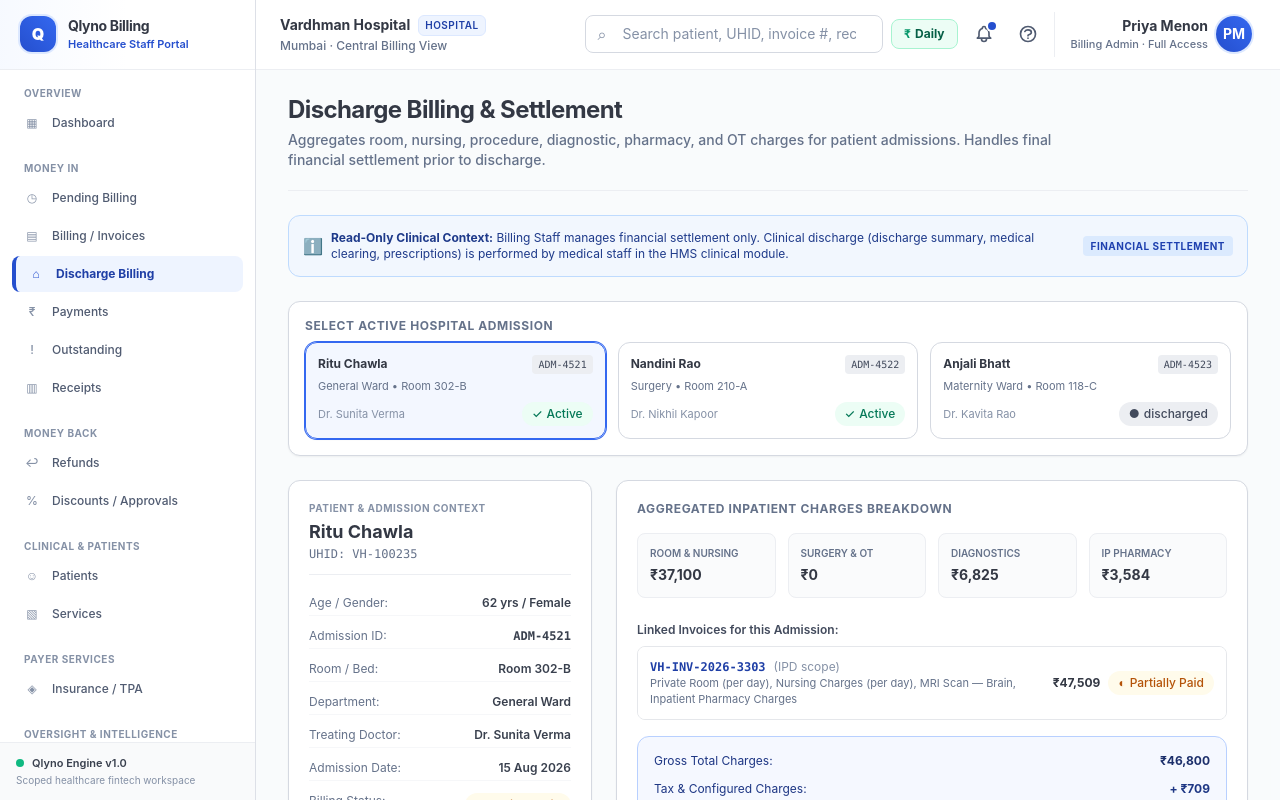
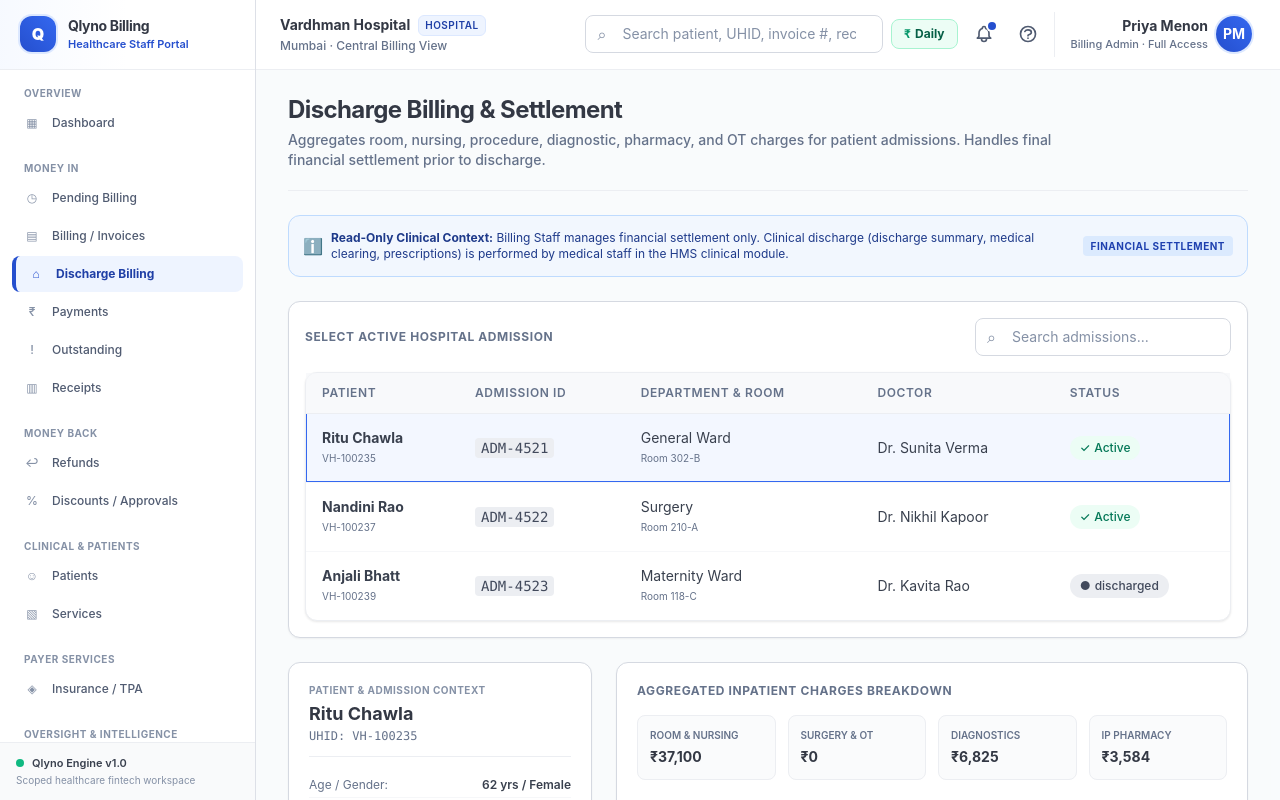
Before and after one commit to vortexdevelopment1/QLYNO, a Next.js app: page /discharge in a window 1280 px wide. Shown: the top 800 px of the page. Built offline with nearby package versions, Linux system fonts and the light colour scheme.

Commit message:
discharge billing and patient module patient card are updated to table format

```diff
--- a/app/discharge/page.tsx
+++ b/app/discharge/page.tsx
@@ -4,6 +4,8 @@ import { useMemo, useState } from "react";
 import { useApp } from "@/context/AppContext";
 import { PageHeader } from "@/components/ui/PageHeader";
 import { StatusBadge } from "@/components/ui/StatusBadge";
+import { DataTable, Column } from "@/components/ui/DataTable";
+import { SearchBar } from "@/components/ui/SearchBar";
 import { formatINR, formatDate } from "@/lib/utils";
 
 export default function DischargeBillingPage() {
@@ -20,6 +22,58 @@ export default function DischargeBillingPage() {
     admissions[0]?.admissionId || "ADM-4521"
   );
   const [settledSuccessMsg, setSettledSuccessMsg] = useState("");
+  const [query, setQuery] = useState("");
+
+  const filteredAdmissions = useMemo(() => {
+    return admissions.filter((adm) => {
+      const pat = patients.find((p) => p.id === adm.patientId);
+      if (!query) return true;
+      const q = query.toLowerCase();
+      return (
+        pat?.name.toLowerCase().includes(q) ||
+        pat?.uhid.toLowerCase().includes(q) ||
+        adm.admissionId?.toLowerCase().includes(q)
+      );
+    });
+  }, [admissions, patients, query]);
+
+  const columns: Column<typeof admissions[0]>[] = [
+    {
+      header: "Patient",
+      accessor: (adm) => {
+        const pat = patients.find((p) => p.id === adm.patientId);
+        return (
+          <div>
+            <div className="font-bold">{pat?.name}</div>
+            <div className="text-[10px] text-ink-500">{pat?.uhid}</div>
+          </div>
+        );
+      },
+    },
+    {
+      header: "Admission ID",
+      accessor: (adm) => (
+        <span className="font-mono bg-ink-100 px-1.5 py-0.5 rounded text-ink-700">{adm.admissionId}</span>
+      ),
+    },
+    {
+      header: "Department & Room",
+      accessor: (adm) => (
+        <div>
+          <div>{adm.department}</div>
+          <div className="text-[10px] text-ink-500">{adm.roomBed || "Ward"}</div>
+        </div>
+      ),
+    },
+    {
+      header: "Doctor",
+      accessor: (adm) => `Dr. ${adm.doctorName?.replace("Dr. ", "")}`,
+    },
+    {
+      header: "Status",
+      accessor: (adm) => <StatusBadge status={adm.status} />,
+    },
+  ];
 
   const selectedEncounter = admissions.find((a) => a.admissionId === selectedAdmissionId) || admissions[0];
   const selectedPatient = patients.find((p) => p.id === selectedEncounter?.patientId);
@@ -133,43 +187,30 @@ export default function DischargeBillingPage() {
         </div>
       )}
 
-      {/* Admission Selection Selector */}
-      <div className="rounded-xl border border-ink-200 bg-white p-4 shadow-sm">
-        <label className="block text-xs font-bold uppercase tracking-wider text-ink-500 mb-2">
-          Select Active Hospital Admission
-        </label>
-        <div className="grid grid-cols-1 sm:grid-cols-3 gap-3">
-          {admissions.map((adm) => {
-            const pat = patients.find((p) => p.id === adm.patientId);
-            const isSelected = adm.admissionId === selectedAdmissionId;
-            return (
-              <button
-                key={adm.id}
-                onClick={() => {
-                  setSelectedAdmissionId(adm.admissionId || "");
-                  setSettledSuccessMsg("");
-                }}
-                className={`rounded-xl border text-left p-3 transition-all ${
-                  isSelected
-                    ? "border-brand-500 bg-brand-50/70 shadow-sm ring-1 ring-brand-500"
-                    : "border-ink-200 bg-white hover:bg-ink-50"
-                }`}
-              >
-                <div className="flex items-center justify-between">
-                  <span className="text-xs font-bold text-ink-900">{pat?.name}</span>
-                  <span className="text-[10px] font-mono bg-ink-100 px-1.5 py-0.5 rounded text-ink-700">{adm.admissionId}</span>
-                </div>
-                <div className="mt-1 text-[11px] text-ink-500">
-                  {adm.department} • {adm.roomBed || "Ward"}
-                </div>
-                <div className="mt-2 flex items-center justify-between text-[11px]">
-                  <span className="text-ink-400">Dr. {adm.doctorName?.replace("Dr. ", "")}</span>
-                  <StatusBadge status={adm.status} />
-                </div>
-              </button>
-            );
-          })}
+      {/* Admission Selection Table */}
+      <div className="rounded-xl border border-ink-200 bg-white p-4 shadow-sm space-y-4">
+        <div className="flex flex-col sm:flex-row sm:items-center justify-between gap-4">
+          <label className="text-xs font-bold uppercase tracking-wider text-ink-500">
+            Select Active Hospital Admission
+          </label>
+          <div className="w-full sm:w-64">
+            <SearchBar value={query} onChange={setQuery} placeholder="Search admissions..." ariaLabel="Search admissions" />
+          </div>
         </div>
+        <DataTable
+          columns={columns}
+          rows={filteredAdmissions}
+          rowKey={(adm) => adm.admissionId || ""}
+          emptyTitle="No admissions found"
+          emptyDescription="Try adjusting your search query."
+          onRowClick={(adm) => {
+            setSelectedAdmissionId(adm.admissionId || "");
+            setSettledSuccessMsg("");
+          }}
+          pagination={true}
+          pageSize={5}
+          selectedRowKey={selectedAdmissionId}
+        />
       </div>
 
       {/* Selected Admission Discharge Summary Dashboard */}
--- a/app/patients/page.tsx
+++ b/app/patients/page.tsx
@@ -1,15 +1,17 @@
 "use client";
 
 import { useMemo, useState } from "react";
+import { useRouter } from "next/navigation";
 import { useApp } from "@/context/AppContext";
 import { PageHeader } from "@/components/ui/PageHeader";
 import { SearchBar } from "@/components/ui/SearchBar";
-import { PatientCard } from "@/components/billing/PatientCard";
-import { EmptyState } from "@/components/ui/EmptyState";
+import { DataTable, Column } from "@/components/ui/DataTable";
+import { Patient } from "@/types";
 
 export default function PatientsPage() {
   const { currentOrg, patients } = useApp();
   const [query, setQuery] = useState("");
+  const router = useRouter();
 
   const orgPatients = useMemo(() => patients.filter((p) => p.organizationId === currentOrg.id), [patients, currentOrg.id]);
   const filtered = orgPatients.filter((p) => {
@@ -18,19 +20,57 @@ export default function PatientsPage() {
     return p.name.toLowerCase().includes(q) || p.uhid.toLowerCase().includes(q) || p.phone.includes(q);
   });
 
+  const columns: Column<Patient>[] = [
+    {
+      header: "Patient",
+      accessor: (p) => (
+        <div>
+          <div className="font-bold">{p.name}</div>
+          <div className="text-[10px] text-ink-500">{p.uhid}</div>
+        </div>
+      ),
+    },
+    {
+      header: "Demographics",
+      accessor: (p) => `${p.age} yrs · ${p.gender}`,
+    },
+    {
+      header: "Contact",
+      accessor: (p) => p.phone,
+    },
+    {
+      header: "Action",
+      accessor: (p) => (
+        <button
+          onClick={(e) => { e.stopPropagation(); router.push(`/patients/${p.id}`); }}
+          className="rounded bg-brand-50 px-2 py-1 text-xs font-semibold text-brand-700 hover:bg-brand-100"
+        >
+          View Profile
+        </button>
+      ),
+    }
+  ];
+
   return (
-    <div>
+    <div className="space-y-6">
       <PageHeader title="Patients" description="Search by name, UHID or contact number." />
-      <div className="mb-4 max-w-sm"><SearchBar value={query} onChange={setQuery} placeholder="Search patients…" ariaLabel="Search patients" /></div>
-      {filtered.length === 0 ? (
-        <EmptyState title="No patients found" description="Try a different search term." />
-      ) : (
-        <div className="grid grid-cols-1 gap-4 sm:grid-cols-2 lg:grid-cols-3">
-          {filtered.map((p) => (
-            <PatientCard key={p.id} patient={p} />
-          ))}
+
+      <div className="rounded-xl border border-ink-200 bg-white p-4 shadow-sm space-y-4">
+        <div className="max-w-sm">
+          <SearchBar value={query} onChange={setQuery} placeholder="Search patients…" ariaLabel="Search patients" />
         </div>
-      )}
+
+        <DataTable
+          columns={columns}
+          rows={filtered}
+          rowKey={(p) => p.id}
+          emptyTitle="No patients found"
+          emptyDescription="Try a different search term."
+          onRowClick={(p) => router.push(`/patients/${p.id}`)}
+          pagination={true}
+          pageSize={10}
+        />
+      </div>
     </div>
   );
 }
--- a/components/ui/DataTable.tsx
+++ b/components/ui/DataTable.tsx
@@ -1,3 +1,4 @@
+import { useState } from "react";
 import { EmptyState } from "./EmptyState";
 
 export interface Column<T> {
@@ -13,15 +14,34 @@ interface DataTableProps<T> {
   emptyTitle?: string;
   emptyDescription?: string;
   onRowClick?: (row: T) => void;
+  pagination?: boolean;
+  pageSize?: number;
+  selectedRowKey?: string;
 }
 
-export function DataTable<T>({ columns, rows, rowKey, emptyTitle = "No records found", emptyDescription, onRowClick }: DataTableProps<T>) {
+export function DataTable<T>({
+  columns,
+  rows,
+  rowKey,
+  emptyTitle = "No records found",
+  emptyDescription,
+  onRowClick,
+  pagination = false,
+  pageSize = 10,
+  selectedRowKey
+}: DataTableProps<T>) {
+  const [currentPage, setCurrentPage] = useState(1);
+
   if (rows.length === 0) {
     return <EmptyState title={emptyTitle} description={emptyDescription} />;
   }
 
+  const totalPages = Math.ceil(rows.length / pageSize);
+  const currentRows = pagination ? rows.slice((currentPage - 1) * pageSize, currentPage * pageSize) : rows;
+
   return (
-    <div className="overflow-x-auto rounded-xl border border-ink-100 bg-white shadow-card transition-shadow max-w-full touch-pan-x">
+    <div className="rounded-xl border border-ink-100 bg-white shadow-card transition-shadow flex flex-col">
+      <div className="overflow-x-auto max-w-full touch-pan-x">
         <table className="w-full min-w-[600px] border-collapse text-xs sm:text-sm">
           <thead>
             <tr className="border-b border-ink-100 bg-ink-50/70 text-left">
@@ -33,13 +53,16 @@ export function DataTable<T>({ columns, rows, rowKey, emptyTitle = "No records f
             </tr>
           </thead>
           <tbody className="divide-y divide-ink-50">
-          {rows.map((row) => (
+            {currentRows.map((row) => {
+              const key = rowKey(row);
+              const isSelected = selectedRowKey === key;
+              return (
                 <tr
-              key={rowKey(row)}
+                  key={key}
                   onClick={onRowClick ? () => onRowClick(row) : undefined}
                   className={
                     onRowClick
-                  ? "cursor-pointer transition-colors hover:bg-brand-50/50 focus-within:bg-brand-50/50"
+                      ? `cursor-pointer transition-colors ${isSelected ? 'bg-brand-50/70 ring-1 ring-inset ring-brand-500' : 'hover:bg-brand-50/50 focus-within:bg-brand-50/50'}`
                       : "transition-colors hover:bg-ink-50/40"
                   }
                 >
@@ -49,9 +72,34 @@ export function DataTable<T>({ columns, rows, rowKey, emptyTitle = "No records f
                     </td>
                   ))}
                 </tr>
-          ))}
+              );
+            })}
           </tbody>
         </table>
       </div>
+      {pagination && totalPages > 1 && (
+        <div className="flex flex-col sm:flex-row gap-3 items-center justify-between border-t border-ink-100 px-4 py-3 bg-ink-50/30 rounded-b-xl">
+          <p className="text-xs text-ink-500">
+            Showing <span className="font-medium">{(currentPage - 1) * pageSize + 1}</span> to <span className="font-medium">{Math.min(currentPage * pageSize, rows.length)}</span> of <span className="font-medium">{rows.length}</span> results
+          </p>
+          <div className="flex gap-2">
+            <button
+              onClick={() => setCurrentPage((p) => Math.max(1, p - 1))}
+              disabled={currentPage === 1}
+              className="rounded border border-ink-200 bg-white px-3 py-1 text-xs font-medium text-ink-700 hover:bg-ink-50 disabled:opacity-50 disabled:cursor-not-allowed"
+            >
+              Previous
+            </button>
+            <button
+              onClick={() => setCurrentPage((p) => Math.min(totalPages, p + 1))}
+              disabled={currentPage === totalPages}
+              className="rounded border border-ink-200 bg-white px-3 py-1 text-xs font-medium text-ink-700 hover:bg-ink-50 disabled:opacity-50 disabled:cursor-not-allowed"
+            >
+              Next
+            </button>
+          </div>
+        </div>
+      )}
+    </div>
   );
 }
```
Lines whose indentation alone changed are shown as unchanged.
